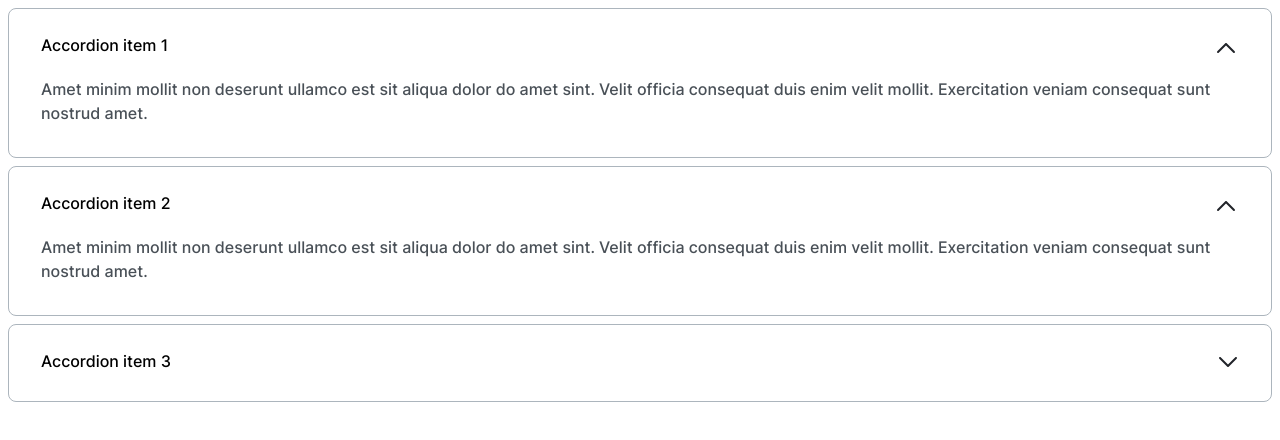
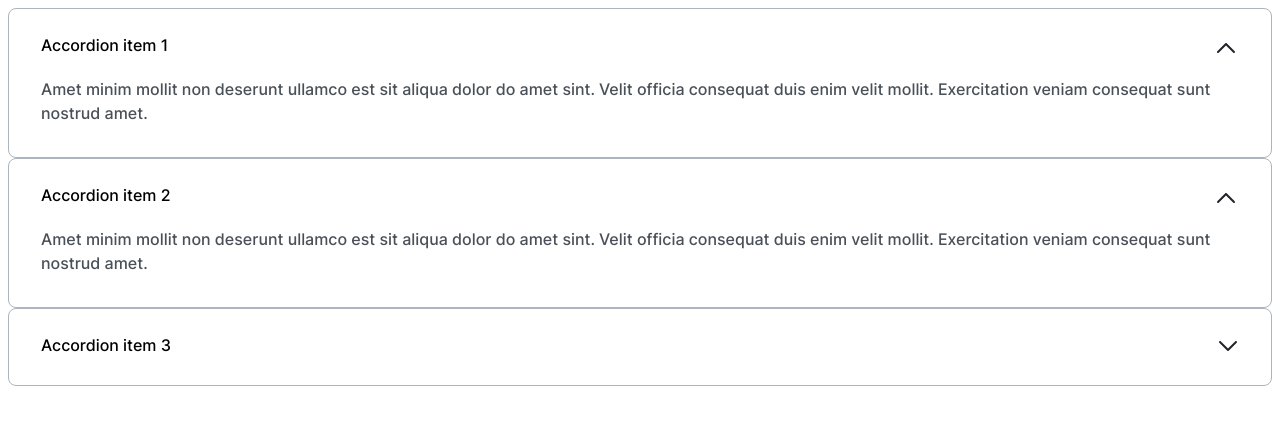
Before and after one commit to js-tasks-ru/htmlcss-20220919_brovij, a website: page 03-lection1/02-accordion/index.html in a window 1280 px wide. Both pictures are taken after a click on the heading "Accordion item 2". Drawn offline with Linux system fonts and the light colour scheme.

Commit message:
03-lection1

```diff
--- a/03-lection1/01-button/button.css
+++ b/03-lection1/01-button/button.css
@@ -15,6 +15,10 @@
     cursor: pointer;
 }
 
+.button:disabled {
+    opacity: 0.5;
+    pointer-events: none;
+}
 
 .button_primary {
     background: #4263EB;
@@ -35,15 +39,10 @@
     background: var(--blue);
 }
 
-.button_secondary:hover {
+.button_secondary:hover  {
     background: #5028C6;
 }
 
-.button_alternate:hover {
+.button_alternate {
     border: 1px solid var(--black);
 }
-
-.button:disabled {
-    opacity: 0.5;
-    pointer-events: none;
-}
--- a/03-lection1/02-accordion/accordion.css
+++ b/03-lection1/02-accordion/accordion.css
@@ -1,29 +1,17 @@
 /* Стилизация аккордеона */
 .accordion {
-   display: flex;
-   flex-direction: column;
-   flex-wrap: wrap;
-   gap: 8px;
- }
-
- .accordion__details {
-   box-sizing: border-box;
   background: var(---white);
   border: 1px solid var(--grey-3);
   border-radius: 8px;
   padding: 24px 32px;
 }
 
- .accordion__details[open] .accordion__marker {
-   transform: rotate(180deg);
+.accordion[open] {
+  padding: 24px 32px 32px;
 }
 
- .accordion__text {
-   margin: 16px 0 0 0;
- }
-
- .accordion__details[open] {
-   padding: 24px 32px 32px;
+.accordion[open] .accordion__marker {
+  transform: rotate(180deg);
 }
 
 .accordion__summary {
@@ -48,6 +36,7 @@
 }
 
 .accordion__text {
+  margin: 16px 0 0 0;
   font-family: 'Inter';
   font-style: normal;
   font-weight: 400;
--- a/03-lection1/02-accordion/index.html
+++ b/03-lection1/02-accordion/index.html
@@ -6,60 +6,44 @@
         <link rel="stylesheet" href="./accordion.css">
     </head>
     <body>
-        <div class="accordion">
-            <details class="accordion__details" open>
+        <details class="accordion" open>
             <summary class="accordion__summary">
-                    <div class="accordion__title">
-                        Accordion item 1
-                    </div>
-
+                <div class="accordion__title">Accordion item 1</div>
                 <div class="accordion__marker">
                     <svg class="accordion__icon">
                         <use href="../../assets/images/sprite.svg#arrow">
                     </svg>
                 </div>
             </summary>
-
             <p class="accordion__text">
                 Amet minim mollit non deserunt ullamco est sit aliqua dolor do amet sint. Velit officia consequat duis enim velit mollit. Exercitation veniam consequat sunt nostrud amet.
             </p>
         </details>
-
-            <details class="accordion__details">
+        <details class="accordion">
             <summary class="accordion__summary">
-                    <div class="accordion__title">
-                        Accordion item 2
-                    </div>
-
+                <div class="accordion__title">Accordion item 2</div>
                 <div class="accordion__marker">
                     <svg class="accordion__icon">
                         <use href="../../assets/images/sprite.svg#arrow">
                     </svg>
                 </div>
             </summary>
-
             <p class="accordion__text">
                 Amet minim mollit non deserunt ullamco est sit aliqua dolor do amet sint. Velit officia consequat duis enim velit mollit. Exercitation veniam consequat sunt nostrud amet.
             </p>
         </details>
-
-            <details class="accordion__details">
-                <summary class="accordion__summary" open>
-                    <div class="accordion__title">
-                        Accordion item 3
-                    </div>
-
+        <details class="accordion">
+            <summary class="accordion__summary">
+                <div class="accordion__title">Accordion item 3</div>
                 <div class="accordion__marker">
                     <svg class="accordion__icon">
                         <use href="../../assets/images/sprite.svg#arrow">
                     </svg>
                 </div>
             </summary>
-
             <p class="accordion__text">
                 Amet minim mollit non deserunt ullamco est sit aliqua dolor do amet sint. Velit officia consequat duis enim velit mollit. Exercitation veniam consequat sunt nostrud amet.
             </p>
         </details>
-        </div>
     </body>
 </html>
```
Lines whose indentation alone changed are shown as unchanged.
